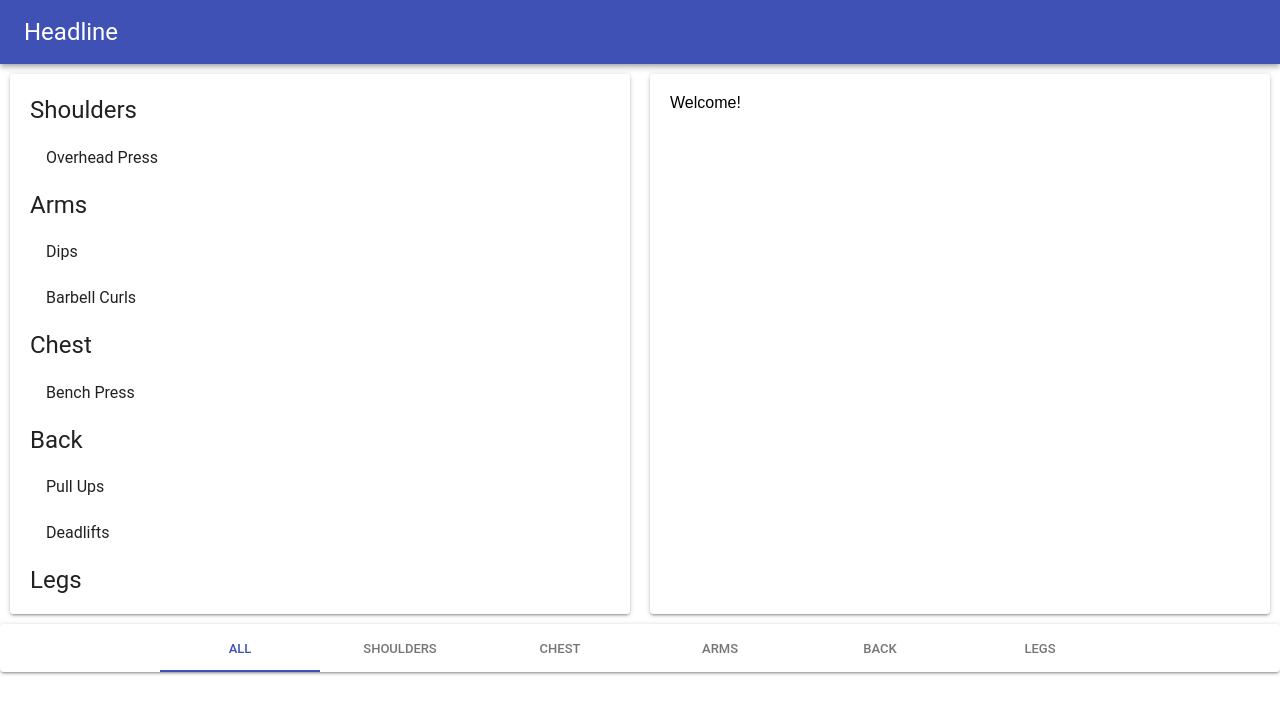
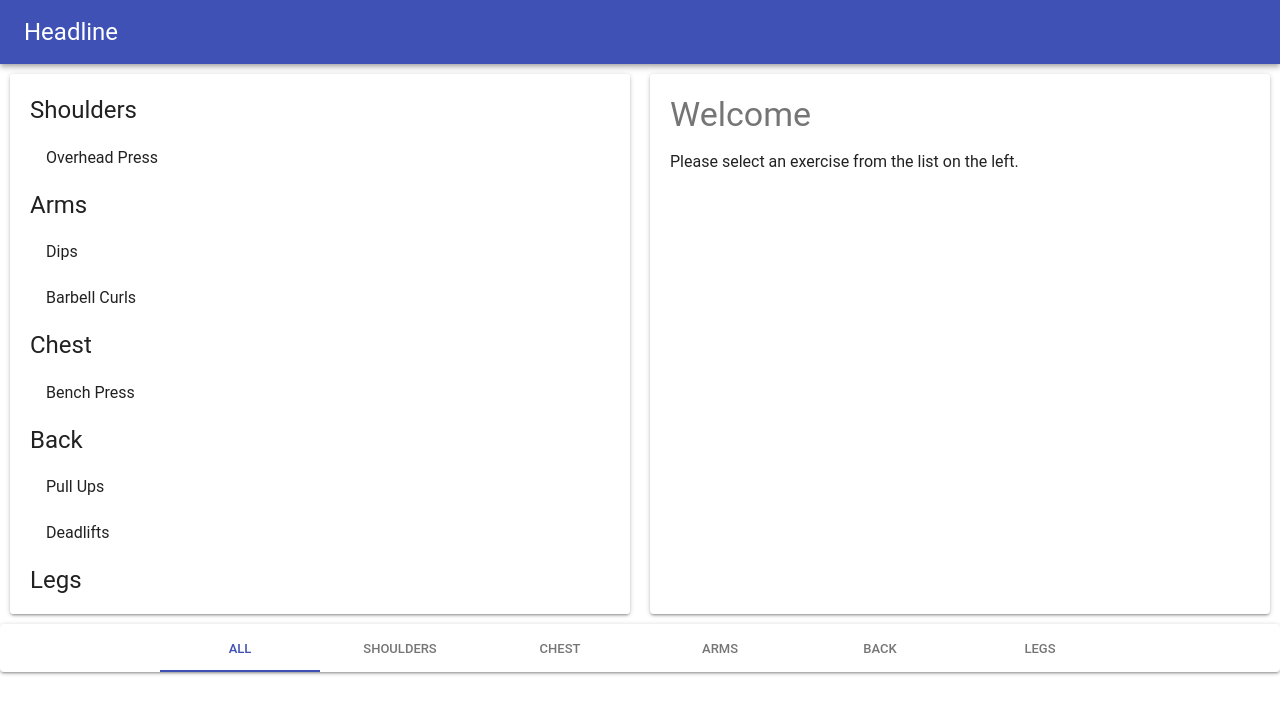
Before and after one commit to joanka/react-learning-app, a React (Create React App) app: page / in a window 1280 px wide. Shown: the top 714 px of the page. Built offline with nearby package versions, Linux system fonts and the light colour scheme.

Commit message:
made exercises filtered and displayed description in the right panel

```diff
--- a/src/Components/App.js
+++ b/src/Components/App.js
@@ -6,7 +6,9 @@ import {categories, exercises} from '../store';
 
 class App extends Component {
   state = {
-    exercises
+    exercises,
+    category: '',
+    exercise: {}
   }
 
   getExercisesByCategory() {
@@ -19,14 +21,34 @@ class App extends Component {
     },{})
     )
   }
+
+  handleCategorySelected = category => {
+    this.setState({
+      category
+    })
+  }
+
+  handleExerciseSelected = id => {
+    this.setState(({ exercises }) => ({
+      exercise: exercises.find((ex) => ex.id === id)
+    }))
+  }
   render() {
     console.log(this.getExercisesByCategory());
-    const exercises = this.getExercisesByCategory();
+    const exercises = this.getExercisesByCategory(),
+    { category, exercise } = this.state;
     return (
       <Fragment>
         <Header/>
-        <Exercises exercises={exercises}/>
-        <Footer categories={categories}/>
+        <Exercises
+        exercise={exercise}
+        exercises={exercises}
+        category={category}
+        onSelect={this.handleExerciseSelected}/>
+        <Footer
+          categories={categories}
+          category={category}
+          onSelect={this.handleCategorySelected}/>
       </Fragment>
     );
   }
--- a/src/Components/Exercises/index.js
+++ b/src/Components/Exercises/index.js
@@ -4,13 +4,14 @@ import {Grid, Paper, Typography, List, ListItem, ListItemText} from '@material-u
 const styles = {
   Paper: {padding: 20, margin: 10, height: 500, overflow: 'auto'}
 }
-export default ({exercises}) => {
+export default ({exercises, category, onSelect, exercise: {title = 'Welcome', description = 'Please select an exercise from the list on the left.'}}) => {
 
   return (
     <Grid container>
       <Grid item sm xs={12}>
       <Paper style={styles.Paper}>
       {exercises.map(([group, exercises]) =>
+        !category || category === group ?
           <Fragment key={group}>
             <Typography
             variant="headline"
@@ -22,17 +23,27 @@ export default ({exercises}) => {
                     <ListItem
                       key={id}
                       button
+                      onClick={() => onSelect(id)}
                     >
-                      <ListItemText primary={title} />
+                      <ListItemText
+                      primary={title}/>
                     </ListItem>
                   )}
                 </List>
           </Fragment>
+          : null
         )}
       </Paper>
       </Grid>
       <Grid item sm xs={12}>
-      <Paper style={styles.Paper}> Welcome! </Paper>
+      <Paper style={styles.Paper}>
+        <Typography variant="display1">
+            {title}
+        </Typography>
+        <Typography variant="subheading" style={{marginTop: 15}}>
+            {description}
+        </Typography>
+      </Paper>
       </Grid>
     </Grid>
   )
--- a/src/Components/Layout/Footer.js
+++ b/src/Components/Layout/Footer.js
@@ -1,11 +1,18 @@
 import React from 'react';
 import {Paper, Tabs, Tab} from '@material-ui/core';
 
-const Footer = ({categories}) => {
+const Footer = ({categories, category, onSelect}) => {
+  const index = category
+  ? categories.findIndex(el => el === category) + 1
+  : 0
+
   return (
     <Paper>
       <Tabs
-        value={0}
+        value={index}
+        onChange={(e, index) => {
+          onSelect(index === 0 ? '' : categories[index - 1])
+        }}
         indicatorColor="primary"
         textColor="primary"
         centered
```
